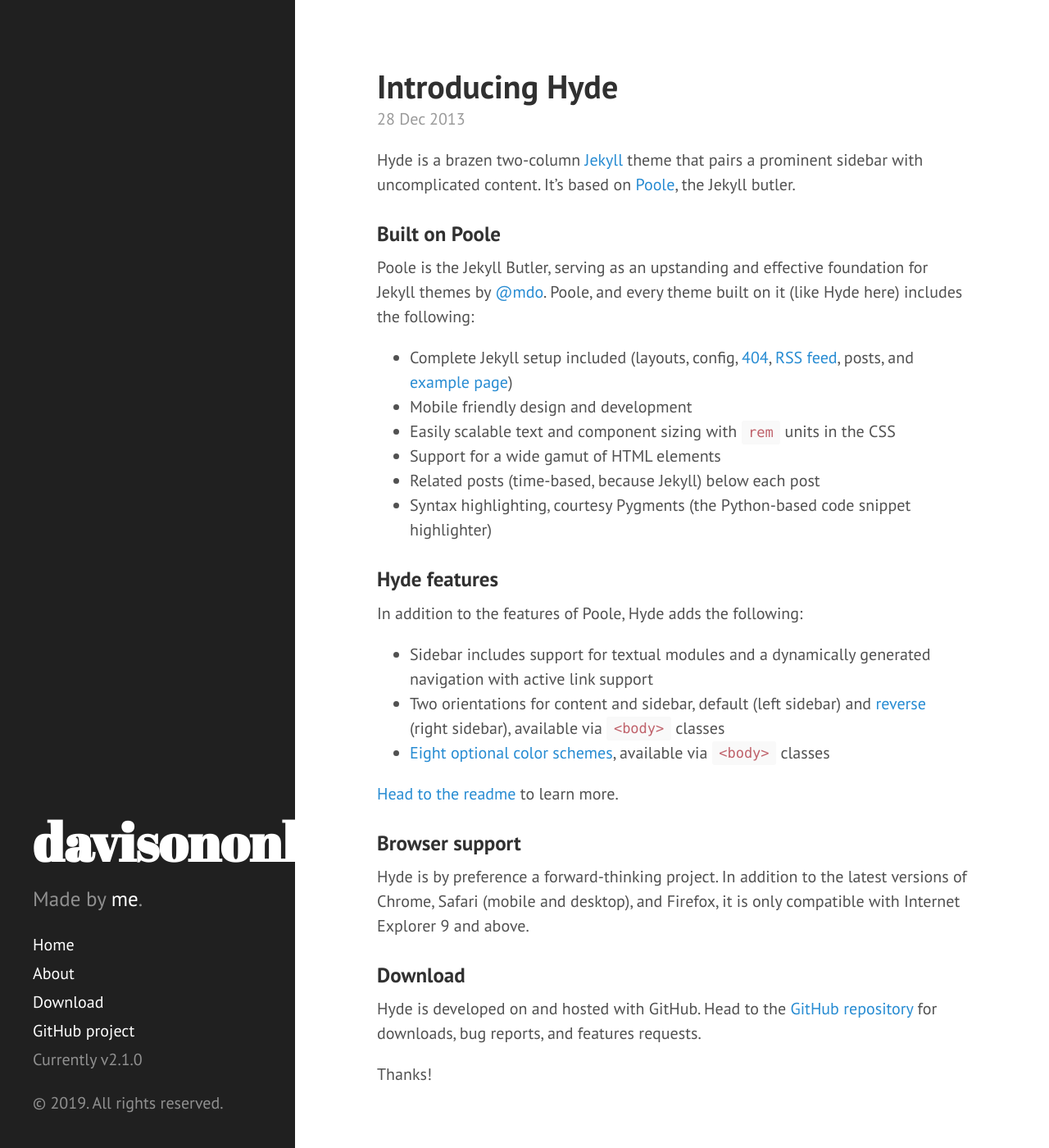
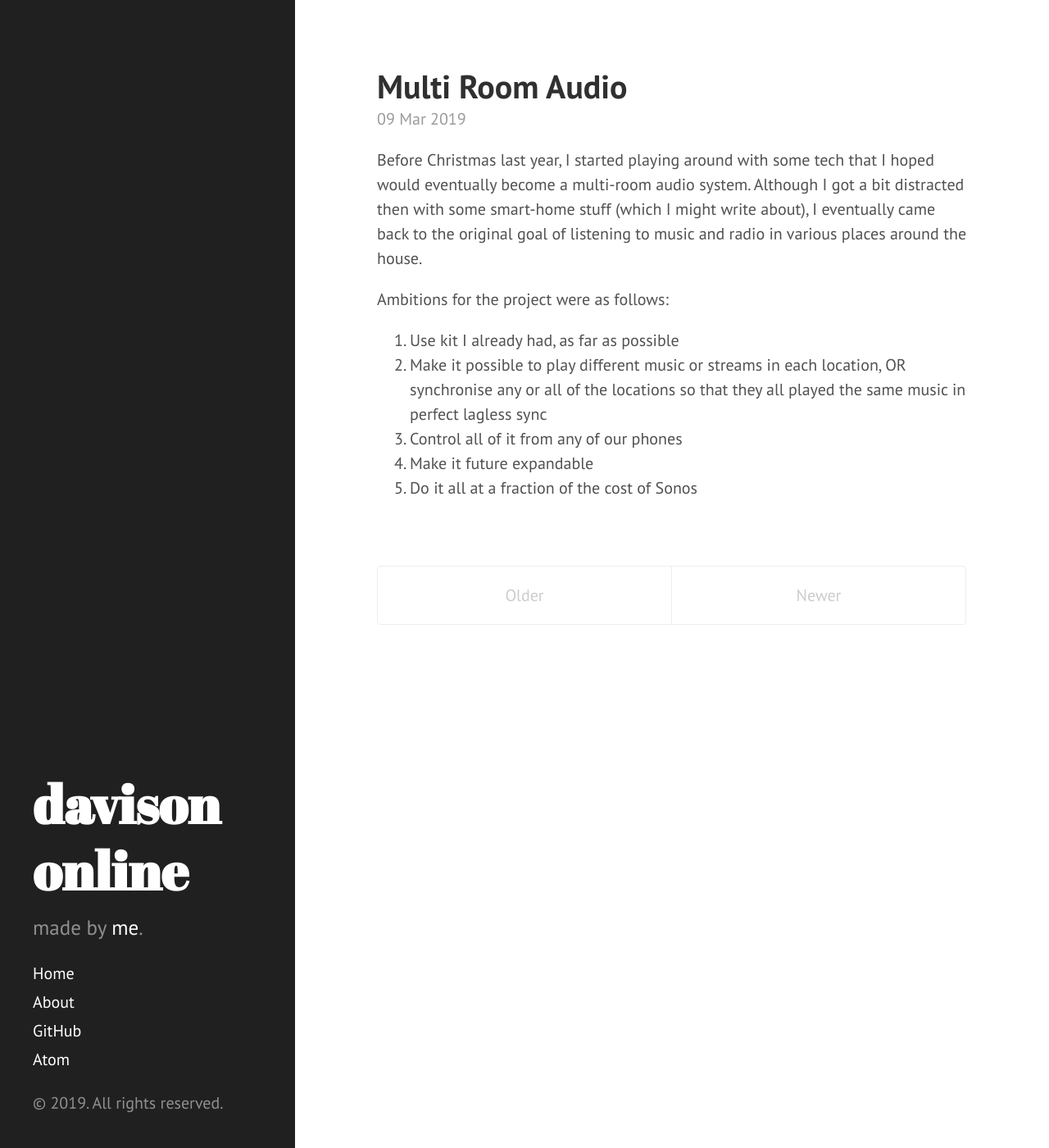
Before and after one commit to davison/davison.github.io, a Jekyll site: the page built from index.html, in a window 1280 px wide and 1400 px high. Shown: the whole window at 82% size. Built offline with Jekyll 4.4.1, drawn with Linux system fonts in a browser that asks for light colours; Markdown is read by kramdown in place of the engine named in the settings; the list of posts is cut into pages by our own code; some of the changed text lies outside the part shown.

Commit message:
removed all example content and replaced with mine, single stub blog

```diff
--- /dev/null
+++ b/Gemfile
@@ -0,0 +1,2 @@
+source 'https://rubygems.org'
+gem 'github-pages', group: :jekyll_plugins
--- a/_config.yml
+++ b/_config.yml
@@ -1,25 +1,26 @@
 # Dependencies
-markdown:         redcarpet
-highlighter:      pygments
+markdown: redcarpet
+highlighter: pygments
 
 # Permalinks
-permalink:        pretty
+permalink: pretty
 
 # Setup
-title:            davisononline
-tagline:          'Random stuf that had no better home to go to'
-description:      'Made by <a href="https://linkedin.com/in/davisononline" target="_blank">me</a>.'
-url:              https://davison.github.io
-baseurl:          /
+title: 'davison online'
+tagline: 'random stuff that had no better home to go to'
+description: 'made by <a href="https://linkedin.com/in/davisononline" target="_blank">me</a>.'
+url: https://davison.github.io
+baseurl: /
 
 author:
-  name:           'Darren Davison'
-  url:            https://davison.github.io
+  name: 'Darren Davison'
+  url: https://davison.github.io
+  work: https://linkedin.com/in/davisononline
 
-paginate:         5
+paginate: 2
 
 # Custom vars
-version:          2.1.0
+version: 0.1.0
 
 github:
-  account:        https://github.com/davison
+  repo: https://github.com/davison
--- a/_includes/head.html
+++ b/_includes/head.html
@@ -1,9 +1,6 @@
 <head>
-  <link href="http://gmpg.org/xfn/11" rel="profile">
   <meta http-equiv="X-UA-Compatible" content="IE=edge">
   <meta http-equiv="content-type" content="text/html; charset=utf-8">
-
-  <!-- Enable responsiveness on mobile devices-->
   <meta name="viewport" content="width=device-width, initial-scale=1.0, maximum-scale=1">
 
   <title>
@@ -14,16 +11,13 @@
     {% endif %}
   </title>
 
-  <!-- CSS -->
   <link rel="stylesheet" href="{{ site.baseurl }}public/css/poole.css">
   <link rel="stylesheet" href="{{ site.baseurl }}public/css/syntax.css">
   <link rel="stylesheet" href="{{ site.baseurl }}public/css/hyde.css">
   <link rel="stylesheet" href="http://fonts.googleapis.com/css?family=PT+Sans:400,400italic,700|Abril+Fatface">
 
-  <!-- Icons -->
   <link rel="apple-touch-icon-precomposed" sizes="144x144" href="{{ site.baseurl }}public/apple-touch-icon-144-precomposed.png">
-                                 <link rel="shortcut icon" href="{{ site.baseurl }}public/favicon.ico">
+  <link rel="shortcut icon" href="{{ site.baseurl }}public/favicon.ico">
 
-  <!-- RSS -->
   <link rel="alternate" type="application/rss+xml" title="RSS" href="/atom.xml">
 </head>
--- a/_includes/sidebar.html
+++ b/_includes/sidebar.html
@@ -26,9 +26,8 @@
         {% endif %}
       {% endfor %}
 
-      <a class="sidebar-nav-item" href="{{ site.github.repo }}/archive/v{{ site.version }}.zip">Download</a>
-      <a class="sidebar-nav-item" href="{{ site.github.repo }}">GitHub project</a>
-      <span class="sidebar-nav-item">Currently v{{ site.version }}</span>
+      <a class="sidebar-nav-item" href="{{ site.github.repo }}">GitHub</a>
+      <a class="sidebar-nav-item" href="{{ site.baseurl }}atom.xml">Atom</a>
     </nav>
 
     <p>&copy; {{ site.time | date: '%Y' }}. All rights reserved.</p>
--- a/_posts/2012-02-06-whats-jekyll.md
+++ /dev/null
@@ -1,12 +0,0 @@
----
-layout: post
-title: What's Jekyll?
----
-
-[Jekyll](http://jekyllrb.com) is a static site generator, an open-source tool for creating simple yet powerful websites of all shapes and sizes. From [the project's readme](https://github.com/mojombo/jekyll/blob/master/README.markdown):
-
-  > Jekyll is a simple, blog aware, static site generator. It takes a template directory [...] and spits out a complete, static website suitable for serving with Apache or your favorite web server. This is also the engine behind GitHub Pages, which you can use to host your project’s page or blog right here from GitHub.
-
-It's an immensely useful tool and one we encourage you to use here with Hyde.
-
-Find out more by [visiting the project on GitHub](https://github.com/mojombo/jekyll).
--- a/_posts/2012-02-07-example-content.md
+++ /dev/null
@@ -1,138 +0,0 @@
----
-layout: post
-title: Example content
----
-
-
-<div class="message">
-  Howdy! This is an example blog post that shows several types of HTML content supported in this theme.
-</div>
-
-Cum sociis natoque penatibus et magnis <a href="#">dis parturient montes</a>, nascetur ridiculus mus. *Aenean eu leo quam.* Pellentesque ornare sem lacinia quam venenatis vestibulum. Sed posuere consectetur est at lobortis. Cras mattis consectetur purus sit amet fermentum.
-
-> Curabitur blandit tempus porttitor. Nullam quis risus eget urna mollis ornare vel eu leo. Nullam id dolor id nibh ultricies vehicula ut id elit.
-
-Etiam porta **sem malesuada magna** mollis euismod. Cras mattis consectetur purus sit amet fermentum. Aenean lacinia bibendum nulla sed consectetur.
-
-## Inline HTML elements
-
-HTML defines a long list of available inline tags, a complete list of which can be found on the [Mozilla Developer Network](https://developer.mozilla.org/en-US/docs/Web/HTML/Element).
-
-- **To bold text**, use `<strong>`.
-- *To italicize text*, use `<em>`.
-- Abbreviations, like <abbr title="HyperText Markup Langage">HTML</abbr> should use `<abbr>`, with an optional `title` attribute for the full phrase.
-- Citations, like <cite>&mdash; Mark otto</cite>, should use `<cite>`.
-- <del>Deleted</del> text should use `<del>` and <ins>inserted</ins> text should use `<ins>`.
-- Superscript <sup>text</sup> uses `<sup>` and subscript <sub>text</sub> uses `<sub>`.
-
-Most of these elements are styled by browsers with few modifications on our part.
-
-## Heading
-
-Vivamus sagittis lacus vel augue rutrum faucibus dolor auctor. Duis mollis, est non commodo luctus, nisi erat porttitor ligula, eget lacinia odio sem nec elit. Morbi leo risus, porta ac consectetur ac, vestibulum at eros.
-
-### Code
-
-Cum sociis natoque penatibus et magnis dis `code element` montes, nascetur ridiculus mus.
-
-{% highlight js %}
-// Example can be run directly in your JavaScript console
-
-// Create a function that takes two arguments and returns the sum of those arguments
-var adder = new Function("a", "b", "return a + b");
-
-// Call the function
-adder(2, 6);
-// > 8
-{% endhighlight %}
-
-Aenean lacinia bibendum nulla sed consectetur. Etiam porta sem malesuada magna mollis euismod. Fusce dapibus, tellus ac cursus commodo, tortor mauris condimentum nibh, ut fermentum massa.
-
-### Gists via GitHub Pages
-
-Vestibulum id ligula porta felis euismod semper. Nullam quis risus eget urna mollis ornare vel eu leo. Donec sed odio dui.
-
-{% gist 5555251 gist.md %}
-
-Aenean eu leo quam. Pellentesque ornare sem lacinia quam venenatis vestibulum. Nullam quis risus eget urna mollis ornare vel eu leo. Cum sociis natoque penatibus et magnis dis parturient montes, nascetur ridiculus mus. Donec sed odio dui. Vestibulum id ligula porta felis euismod semper.
-
-### Lists
-
-Cum sociis natoque penatibus et magnis dis parturient montes, nascetur ridiculus mus. Aenean lacinia bibendum nulla sed consectetur. Etiam porta sem malesuada magna mollis euismod. Fusce dapibus, tellus ac cursus commodo, tortor mauris condimentum nibh, ut fermentum massa justo sit amet risus.
-
-* Praesent commodo cursus magna, vel scelerisque nisl consectetur et.
-* Donec id elit non mi porta gravida at eget metus.
-* Nulla vitae elit libero, a pharetra augue.
-
-Donec ullamcorper nulla non metus auctor fringilla. Nulla vitae elit libero, a pharetra augue.
-
-1. Vestibulum id ligula porta felis euismod semper.
-2. Cum sociis natoque penatibus et magnis dis parturient montes, nascetur ridiculus mus.
-3. Maecenas sed diam eget risus varius blandit sit amet non magna.
-
-Cras mattis consectetur purus sit amet fermentum. Sed posuere consectetur est at lobortis.
-
-<dl>
-  <dt>HyperText Markup Language (HTML)</dt>
-  <dd>The language used to describe and define the content of a Web page</dd>
-
-  <dt>Cascading Style Sheets (CSS)</dt>
-  <dd>Used to describe the appearance of Web content</dd>
-
-  <dt>JavaScript (JS)</dt>
-  <dd>The programming language used to build advanced Web sites and applications</dd>
-</dl>
-
-Integer posuere erat a ante venenatis dapibus posuere velit aliquet. Morbi leo risus, porta ac consectetur ac, vestibulum at eros. Nullam quis risus eget urna mollis ornare vel eu leo.
-
-### Images
-
-Quisque consequat sapien eget quam rhoncus, sit amet laoreet diam tempus. Aliquam aliquam metus erat, a pulvinar turpis suscipit at.
-
-![placeholder](http://placehold.it/800x400 "Large example image")
-![placeholder](http://placehold.it/400x200 "Medium example image")
-![placeholder](http://placehold.it/200x200 "Small example image")
-
-### Tables
-
-Aenean lacinia bibendum nulla sed consectetur. Lorem ipsum dolor sit amet, consectetur adipiscing elit.
-
-<table>
-  <thead>
-    <tr>
-      <th>Name</th>
-      <th>Upvotes</th>
-      <th>Downvotes</th>
-    </tr>
-  </thead>
-  <tfoot>
-    <tr>
-      <td>Totals</td>
-      <td>21</td>
-      <td>23</td>
-    </tr>
-  </tfoot>
-  <tbody>
-    <tr>
-      <td>Alice</td>
-      <td>10</td>
-      <td>11</td>
-    </tr>
-    <tr>
-      <td>Bob</td>
-      <td>4</td>
-      <td>3</td>
-    </tr>
-    <tr>
-      <td>Charlie</td>
-      <td>7</td>
-      <td>9</td>
-    </tr>
-  </tbody>
-</table>
-
-Nullam id dolor id nibh ultricies vehicula ut id elit. Sed posuere consectetur est at lobortis. Nullam quis risus eget urna mollis ornare vel eu leo.
-
------
-
-Want to see something else added? <a href="https://github.com/poole/poole/issues/new">Open an issue.</a>
--- a/_posts/2013-12-28-introducing-hyde.md
+++ /dev/null
@@ -1,37 +0,0 @@
----
-layout: post
-title: Introducing Hyde
----
-
-Hyde is a brazen two-column [Jekyll](http://jekyllrb.com) theme that pairs a prominent sidebar with uncomplicated content. It's based on [Poole](http://getpoole.com), the Jekyll butler.
-
-### Built on Poole
-
-Poole is the Jekyll Butler, serving as an upstanding and effective foundation for Jekyll themes by [@mdo](https://twitter.com/mdo). Poole, and every theme built on it (like Hyde here) includes the following:
-
-* Complete Jekyll setup included (layouts, config, [404](/404), [RSS feed](/atom.xml), posts, and [example page](/about))
-* Mobile friendly design and development
-* Easily scalable text and component sizing with `rem` units in the CSS
-* Support for a wide gamut of HTML elements
-* Related posts (time-based, because Jekyll) below each post
-* Syntax highlighting, courtesy Pygments (the Python-based code snippet highlighter)
-
-### Hyde features
-
-In addition to the features of Poole, Hyde adds the following:
-
-* Sidebar includes support for textual modules and a dynamically generated navigation with active link support
-* Two orientations for content and sidebar, default (left sidebar) and [reverse](https://github.com/poole/lanyon#reverse-layout) (right sidebar), available via `<body>` classes
-* [Eight optional color schemes](https://github.com/poole/hyde#themes), available via `<body>` classes
-
-[Head to the readme](https://github.com/poole/hyde#readme) to learn more.
-
-### Browser support
-
-Hyde is by preference a forward-thinking project. In addition to the latest versions of Chrome, Safari (mobile and desktop), and Firefox, it is only compatible with Internet Explorer 9 and above.
-
-### Download
-
-Hyde is developed on and hosted with GitHub. Head to the <a href="https://github.com/poole/hyde">GitHub repository</a> for downloads, bug reports, and features requests.
-
-Thanks!
--- /dev/null
+++ b/_posts/2019-03-09-multi-room-audio.md
@@ -0,0 +1,14 @@
+---
+layout: post
+title: Multi Room Audio
+---
+
+Before Christmas last year, I started playing around with some tech that I hoped would eventually become a multi-room audio system. Although I got a bit distracted then with some smart-home stuff (which I might write about), I eventually came back to the original goal of listening to music and radio in various places around the house.
+
+Ambitions for the project were as follows:
+
+1. Use kit I already had, as far as possible
+1. Make it possible to play different music or streams in each location, OR synchronise any or all of the locations so that they all played the same music in perfect lagless sync
+1. Control all of it from any of our phones
+1. Make it future expandable
+1. Do it all at a fraction of the cost of Sonos
--- a/about.md
+++ b/about.md
@@ -3,28 +3,29 @@
 title: About
 ---
 
-<p class="message">
-  Hey there! This page is included as an example. Feel free to customize it for your own use upon downloading. Carry on!
-</p>
+## Me
 
-In the novel, *The Strange Case of Dr. Jeykll and Mr. Hyde*, Mr. Poole is Dr. Jekyll's virtuous and loyal butler. Similarly, Poole is an upstanding and effective butler that helps you build Jekyll themes. It's made by [@mdo](https://twitter.com/mdo).
+I'm older than I wish I was and younger than I hope to be. My life's shortened by being a [SWFC](https://www.swfc.co.uk) fan, made meaningful by my wife and kids, and defined mostly by football, beer and computers.
 
-There are currently two themes built on Poole:
+There's not much else to know, although I have qualifications as a football coach, cricket umpire and English (as a foreign language) teacher :)
 
-* [Hyde](http://hyde.getpoole.com)
-* [Lanyon](http://lanyon.getpoole.com)
+Work related stuff you can see at [LinkedIn]({{ site.author.work }}).
 
-Learn more and contribute on [GitHub](https://github.com/poole).
 
-## Setup
+## Projects
 
-Some fun facts about the setup of this project include:
+I work on a couple of things for the [football club](https://www.stbgfc.co.uk) that
+my son plays for.
 
-* Built for [Jekyll](http://jekyllrb.com)
-* Developed on GitHub and hosted for free on [GitHub Pages](https://pages.github.com)
-* Coded with [Sublime Text 2](http://sublimetext.com), an amazing code editor
-* Designed and developed while listening to music like [Blood Bros Trilogy](https://soundcloud.com/maddecent/sets/blood-bros-series)
+* [the site itself](https://github.com/STBGFC/footy) - it's old now, and using obsolete tech (an old version of grails). We're looking to outsource to one of the companies that does this stuff, but still finding it hard to locate a system that does all the things this one does
+* [Tournament App](https://github.com/STBGFC/tournament-app) is what we use to manage the huge club tournaments we operate (often >300 teams and >900 matches played over a weekend). Originally written in AngularJS when that was still new, and mostly as a way for me to learn the MEAN stack of technologies. I'm trying to rewrite it now using [Vue](https://vuejs.org)
+* [leagusort](https://github.com/davison/leaguesort). Calling it a project is something of a stretch. It's about 30 lines of NodeJS that the tournament app uses, but I created it as an NPM module to learn how to work with NPM.
+* A bunch of work related stuff that we hope to be able to open source soon and add to the rather lightweight list of things we have done so far at [Orbit Tech](https://github.com/orbit-tech)
 
-Have questions or suggestions? Feel free to [open an issue on GitHub](https://github.com/poole/issues/new) or [ask me on Twitter](https://twitter.com/mdo).
 
-Thanks for reading!
+## About This Site
+
+* Built with [Jekyll](http://jekyllrb.com) using the [Hyde](https://github.com/poole/hyde) template
+* Developed on [GitHub](https://github.com/davison/davison.github.io) and hosted on [GitHub Pages](https://pages.github.com)
+* Edited in a combination of [ViM](https://www.vim.org/) and [vscode](https://code.visualstudio.com/)
+* ... on Linux. Obviously.
```
Also changed, not shown: Gemfile.lock (added), LICENSE.md (deleted), public/apple-touch-icon-144-precomposed.png, public/favicon.ico, 1 other file.
